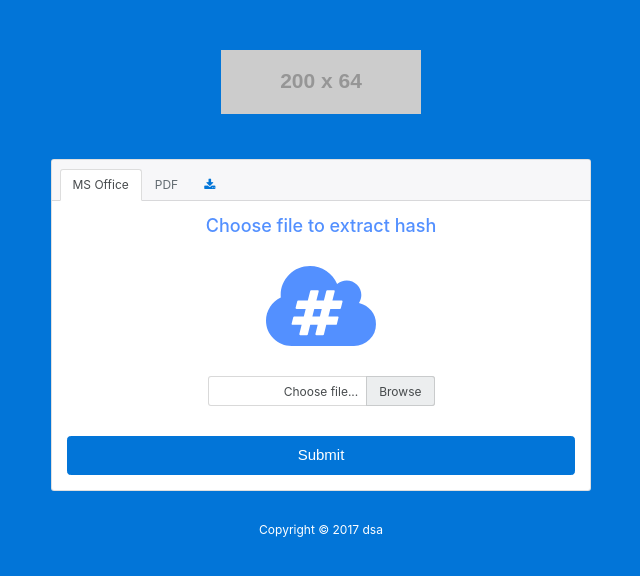
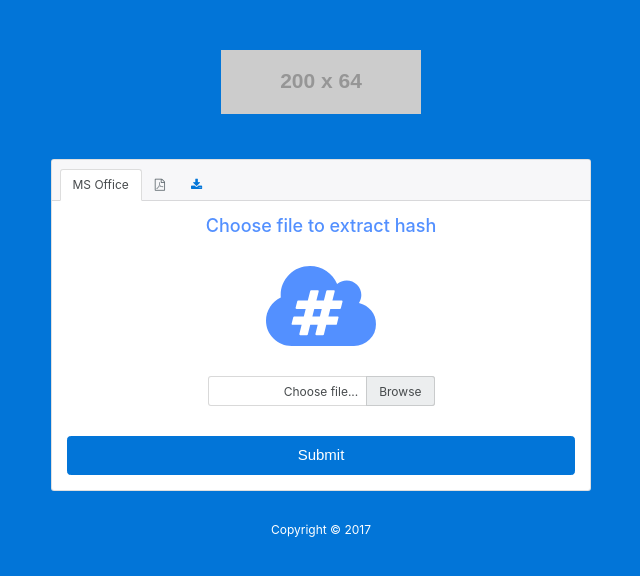
Before and after one commit to awratten/O2J, a PHP site: page / in a window 1280 px wide. Shown: the top 576 px of the page, without its empty margins (319-959 px from the left). Run offline with PHP 8.4, Linux system fonts and the light colour scheme; grey boxes labelled with a size stand in for pictures from a placeholder-image service; data that the repository does not hold is empty; some libraries are stand-ins or nearby versions.

Commit message:
add icon to pdf

```diff
--- a/web/index.php
+++ b/web/index.php
@@ -52,7 +52,7 @@ if (isset($_GET['hash'])) {
                                     <a class="nav-link active" href="#">MS Office</a>
                                 </li>
                                 <li class="nav-item">
-                                    <a class="nav-link disabled" href="#">PDF</a>
+                                    <a class="nav-link disabled" href="#"><i class="fa fa-file-pdf-o" aria-hidden="true"></i></a>
                                 </li>
                                 <li class="nav-item">
                                     <a class="nav-link" href="#"><i class="fa fa-download"></i></a>
@@ -92,7 +92,7 @@ if (isset($_GET['hash'])) {
                                 </div>
                                 <div class="modal-body">
                                     <!-- Target -->
-                                    <textarea id="hashTextArea" style="width:100%;"><?php echo $filter_hash;?></textarea>
+                                    <textarea id="hashTextArea" style="width:100%;"><?php echo $filter_hash; ?></textarea>
                                 </div>
                                 <div class="modal-footer">
                                     <button type="button" class="btn btn-primary" data-clipboard-target="#hashTextArea">Copy</button>
@@ -103,8 +103,8 @@ if (isset($_GET['hash'])) {
 
                     <p class="text-center" style="color:#fff;margin-top: 30px">
                         Copyright ©
-                        <span id="year" class="mr5"> 2017</span>
-                        <span>dsa</span>
+                        <span id="year"> 2017</span>
+                        <span></span>
                     </p>
                 </div>
             </div>
@@ -122,10 +122,10 @@ if (isset($_GET['hash'])) {
 
         <script>
             var clipboard = new Clipboard('.btn');
-            clipboard.on('success', function(e) {
+            clipboard.on('success', function (e) {
                 console.log(e);
             });
-            clipboard.on('error', function(e) {
+            clipboard.on('error', function (e) {
                 console.log(e);
             });
         </script>
```
